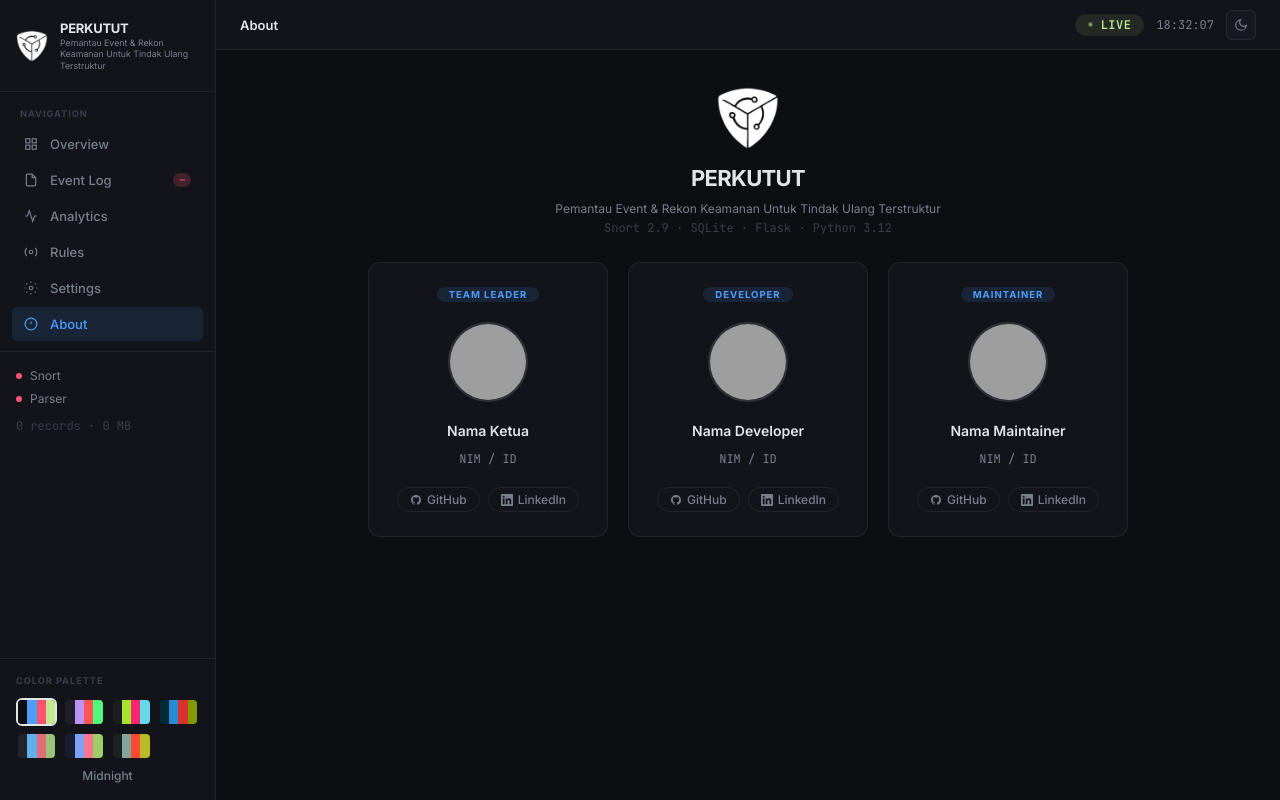
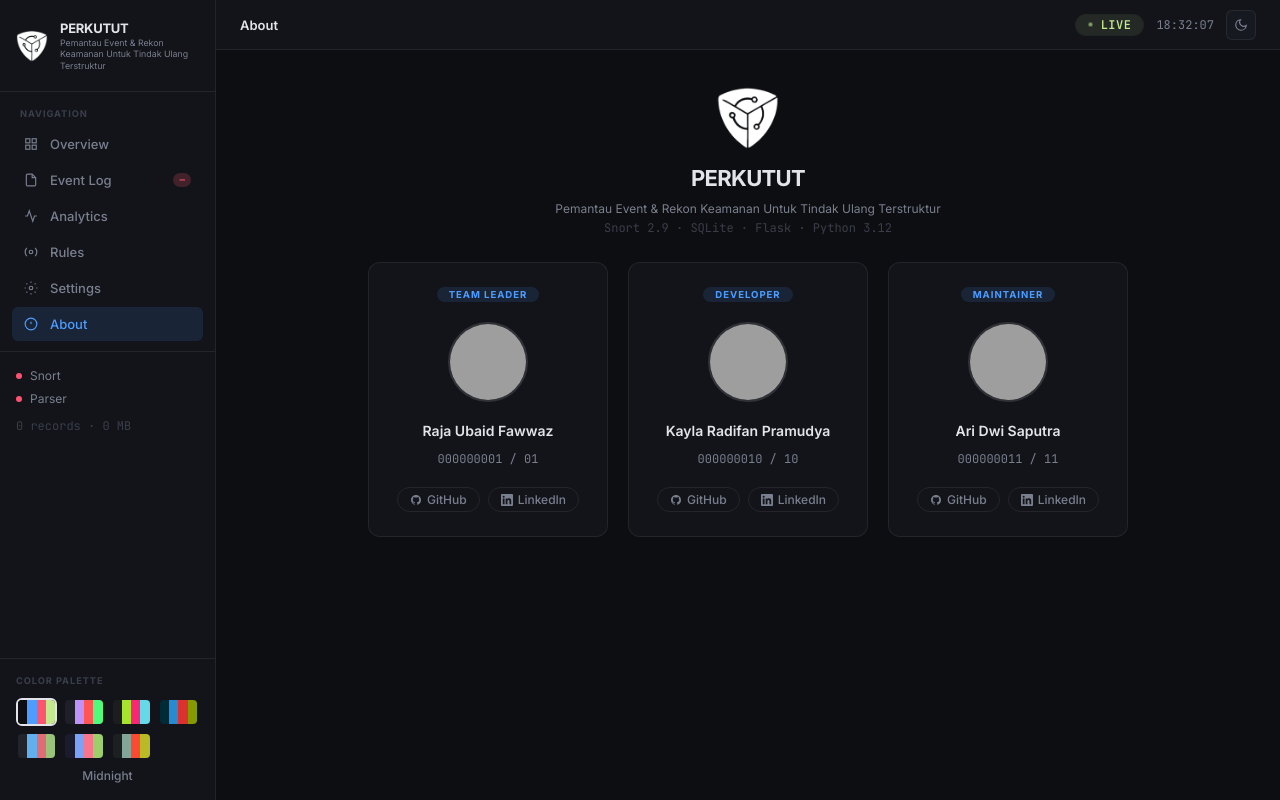
Before and after one commit to kaylaradf/snort-gateway, a Flask app: page /about in a window 1280 px wide. Run offline with Flask 3, Linux system fonts and the light colour scheme; data that the repository does not hold is empty; some web fonts are replaced; grey boxes are pictures that could not be loaded.

Commit message:
about: update team names

```diff
--- a/dashboard/templates/about.html
+++ b/dashboard/templates/about.html
@@ -24,8 +24,8 @@
       <img class="team-avatar" src="/static/avatars/leader.png"
            onerror="this.src='https://ui-avatars.com/api/?name=Team+Leader&size=96&background=4d9cff&color=fff&bold=true&rounded=true'"
            alt="Team Leader">
-      <div class="team-name">Nama Ketua</div>
-      <div class="team-nim">NIM / ID</div>
+      <div class="team-name">Raja Ubaid Fawwaz</div>
+      <div class="team-nim">000000001 / 01</div>
       <div class="team-links">
         <a class="team-btn" href="https://github.com/" target="_blank">
           <svg viewBox="0 0 24 24" fill="currentColor"><path d="M12 2C6.477 2 2 6.484 2 12.017c0 4.425 2.865 8.18 6.839 9.504.5.092.682-.217.682-.483 0-.237-.008-.868-.013-1.703-2.782.605-3.369-1.343-3.369-1.343-.454-1.158-1.11-1.466-1.11-1.466-.908-.62.069-.608.069-.608 1.003.07 1.531 1.032 1.531 1.032.892 1.53 2.341 1.088 2.91.832.092-.647.35-1.088.636-1.338-2.22-.253-4.555-1.113-4.555-4.951 0-1.093.39-1.988 1.029-2.688-.103-.253-.446-1.272.098-2.65 0 0 .84-.27 2.75 1.026A9.564 9.564 0 0 1 12 6.844a9.59 9.59 0 0 1 2.504.337c1.909-1.296 2.747-1.027 2.747-1.027.546 1.379.202 2.398.1 2.651.64.7 1.028 1.595 1.028 2.688 0 3.848-2.339 4.695-4.566 4.943.359.309.678.92.678 1.855 0 1.338-.012 2.419-.012 2.747 0 .268.18.58.688.482A10.02 10.02 0 0 0 22 12.017C22 6.484 17.522 2 12 2z"/></svg>
@@ -43,8 +43,8 @@
       <img class="team-avatar" src="/static/avatars/dev.png"
            onerror="this.src='https://ui-avatars.com/api/?name=Developer&size=96&background=c3e88d&color=1a1d23&bold=true&rounded=true'"
            alt="Developer">
-      <div class="team-name">Nama Developer</div>
-      <div class="team-nim">NIM / ID</div>
+      <div class="team-name">Kayla Radifan Pramudya</div>
+      <div class="team-nim">000000010 / 10</div>
       <div class="team-links">
         <a class="team-btn" href="https://github.com/" target="_blank">
           <svg viewBox="0 0 24 24" fill="currentColor"><path d="M12 2C6.477 2 2 6.484 2 12.017c0 4.425 2.865 8.18 6.839 9.504.5.092.682-.217.682-.483 0-.237-.008-.868-.013-1.703-2.782.605-3.369-1.343-3.369-1.343-.454-1.158-1.11-1.466-1.11-1.466-.908-.62.069-.608.069-.608 1.003.07 1.531 1.032 1.531 1.032.892 1.53 2.341 1.088 2.91.832.092-.647.35-1.088.636-1.338-2.22-.253-4.555-1.113-4.555-4.951 0-1.093.39-1.988 1.029-2.688-.103-.253-.446-1.272.098-2.65 0 0 .84-.27 2.75 1.026A9.564 9.564 0 0 1 12 6.844a9.59 9.59 0 0 1 2.504.337c1.909-1.296 2.747-1.027 2.747-1.027.546 1.379.202 2.398.1 2.651.64.7 1.028 1.595 1.028 2.688 0 3.848-2.339 4.695-4.566 4.943.359.309.678.92.678 1.855 0 1.338-.012 2.419-.012 2.747 0 .268.18.58.688.482A10.02 10.02 0 0 0 22 12.017C22 6.484 17.522 2 12 2z"/></svg>
@@ -62,8 +62,8 @@
       <img class="team-avatar" src="/static/avatars/maintainer.png"
            onerror="this.src='https://ui-avatars.com/api/?name=Maintainer&size=96&background=ffb454&color=1a1d23&bold=true&rounded=true'"
            alt="Maintainer">
-      <div class="team-name">Nama Maintainer</div>
-      <div class="team-nim">NIM / ID</div>
+      <div class="team-name">Ari Dwi Saputra</div>
+      <div class="team-nim">000000011 / 11</div>
       <div class="team-links">
         <a class="team-btn" href="https://github.com/" target="_blank">
           <svg viewBox="0 0 24 24" fill="currentColor"><path d="M12 2C6.477 2 2 6.484 2 12.017c0 4.425 2.865 8.18 6.839 9.504.5.092.682-.217.682-.483 0-.237-.008-.868-.013-1.703-2.782.605-3.369-1.343-3.369-1.343-.454-1.158-1.11-1.466-1.11-1.466-.908-.62.069-.608.069-.608 1.003.07 1.531 1.032 1.531 1.032.892 1.53 2.341 1.088 2.91.832.092-.647.35-1.088.636-1.338-2.22-.253-4.555-1.113-4.555-4.951 0-1.093.39-1.988 1.029-2.688-.103-.253-.446-1.272.098-2.65 0 0 .84-.27 2.75 1.026A9.564 9.564 0 0 1 12 6.844a9.59 9.59 0 0 1 2.504.337c1.909-1.296 2.747-1.027 2.747-1.027.546 1.379.202 2.398.1 2.651.64.7 1.028 1.595 1.028 2.688 0 3.848-2.339 4.695-4.566 4.943.359.309.678.92.678 1.855 0 1.338-.012 2.419-.012 2.747 0 .268.18.58.688.482A10.02 10.02 0 0 0 22 12.017C22 6.484 17.522 2 12 2z"/></svg>
```
